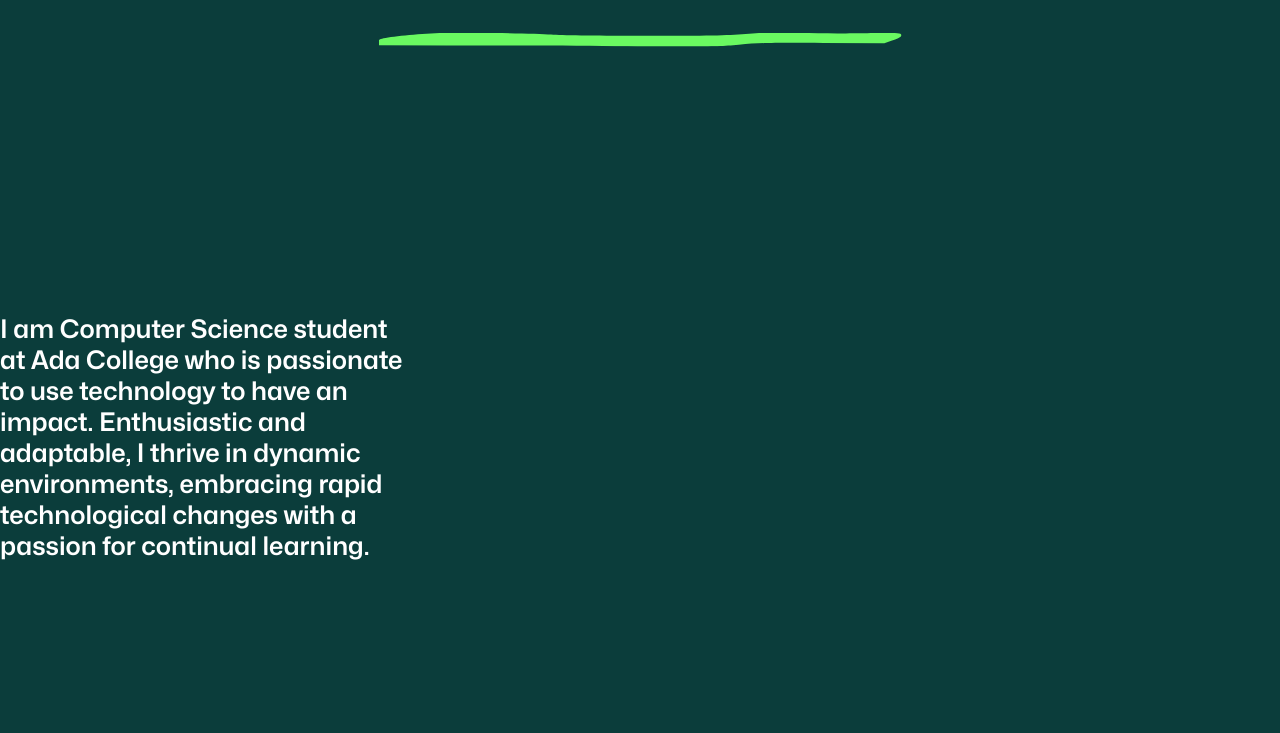
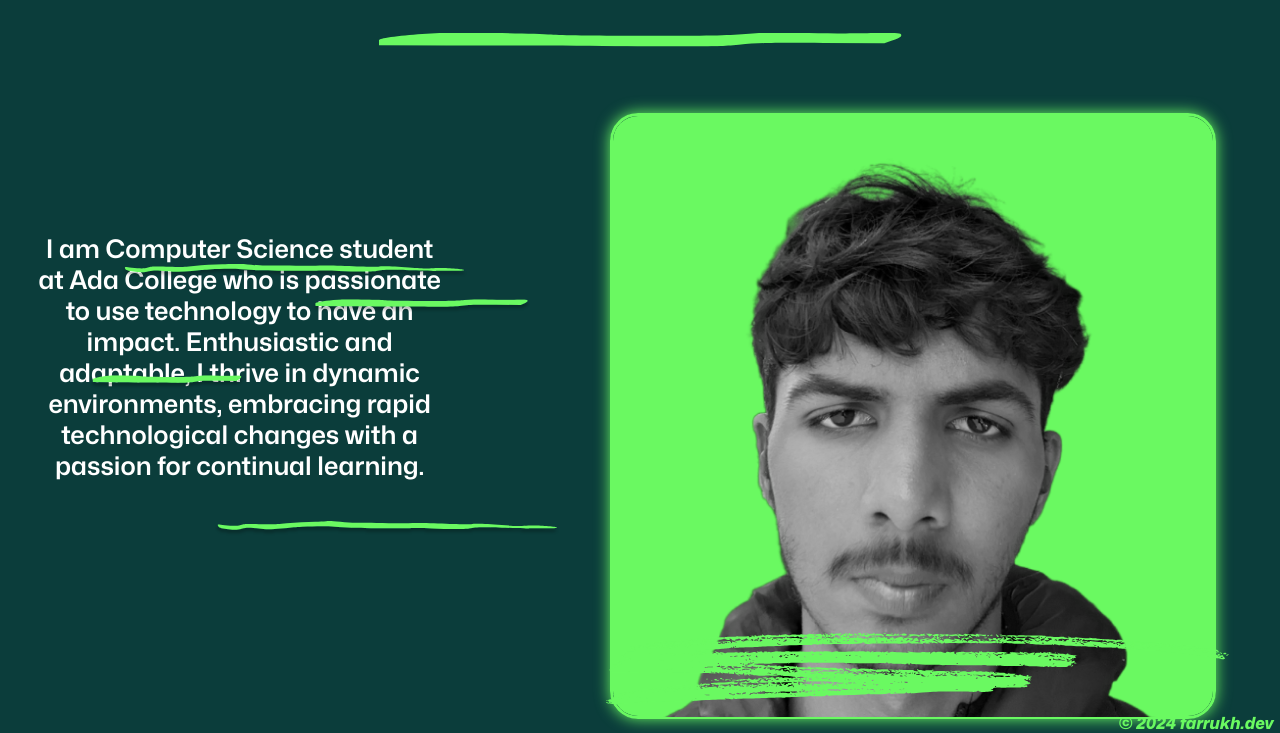
Before and after one commit to HeyFarrukh/farrukh.dev, a website: page public/index.html in a window 1280 px wide. Shown: the part 887-1620 px from the top of the page. Before the commit the page ends 1448 px from the top, so only its background shows below. Drawn offline with Linux system fonts and the light colour scheme.

Commit message:
About me page added for Desktop Version

```diff
--- a/public/index.css
+++ b/public/index.css
@@ -136,8 +136,40 @@ p1 {
     font-weight: 600;
     font-size: 2vw;
     position: absolute;
-    top: 150%;
+    top: 140%;
+    left: 3%;
+    text-align: center;
 }
+
+#line1_compsci {
+    position: absolute;
+    bottom: -46%;
+    left: 5%;
+    scale: 75%;
+}
+
+#line2_passionate {
+    position: absolute;
+    bottom: -50.3%;
+    left: 21.6%;
+    scale: 75%;
+}
+
+#line3_impact {
+    position: absolute;
+    bottom: -59.7%;
+    left: 5%;
+    scale: 75%;
+}
+
+#line4_cl {
+    position: absolute;
+    bottom: -78.3%;
+    left: 12.3%;
+    scale: 75%;
+}
+
+
 
 
 /*Line Breaks for About me text*/
@@ -160,7 +192,6 @@ p1 {
     content: "\a";
     white-space: pre;
 }
-
 #line6::before{
     content: "\a";
     white-space: pre;
@@ -183,6 +214,28 @@ p1 {
 }
 
 
+#bg_box {
+    position: absolute;
+    top: 125%;
+    right: 5%;
+    color: #6AF961;
+    border: #6AF961 0.225em solid;
+    border-radius: 28px;
+    box-shadow: inset 0 0 0.9em 0 #6AF961, 0 0 0.9em 0 #6AF961;
+}
+
+#profile_pic {
+    position: absolute;
+    top: 125.5%;
+    right: 5%;
+}
+
+#bg_box_effect {
+    position: absolute;
+    top: 190%;
+    right: 4%;
+
+}
 
 
 strong {
@@ -194,7 +247,7 @@ strong {
     font-weight: 900;
     line-height: normal;
     position: absolute;
-    bottom: 0%;
+    top: 200%;
     right: 0.5%;
 }
 
--- a/public/index.html
+++ b/public/index.html
@@ -78,12 +78,12 @@
       <img src="assets/Rectanglecontactme.svg">
    </div>
 
-   <a href="#about-me" class="smooth-scroll">
+   <a href="" class="smooth-scroll">
    <div class="menuText1">
       <img src="assets/HOMEhometxt.svg">
    </div>
    </a>
-   <a href="https://farrukh.dev">
+   <a href="#about-me" class="smooth-scroll">
    <div class="menuText2">
    <img src="assets/ABOUT MEtxt.svg">
    </div>
@@ -123,6 +123,17 @@
 <div class="aboutmetxt">
    <p1><span id="line1">I am Computer Science student</span><span id="line2">at Ada College who is passionate</span><span id="line3">to use technology to have an</span><span id="line4">impact. Enthusiastic and</span><span id="line5">adaptable, I thrive in dynamic</span><span id="line6">environments, embracing rapid</span><span id="line7">technological changes with a</span><span id="line8">passion for continual learning.</span></p1>
 </div>
-<p1></p1>
+<div class="aboutmelines">
+   <img id="line1_compsci" src="assets/line_computer_science.svg">
+   <img id="line2_passionate" src="assets/line_passionate.svg">
+   <img id="line3_impact" src="assets/line_impact.svg">
+   <img id="line4_cl" src="assets/line_continual_learning.svg">
+</div>
+
+<div class="imageCard">
+   <img id="bg_box" src="assets/img_bg_rectangle.svg">
+   <img id="profile_pic" src="assets/profile-pic.png">
+   <img id="bg_box_effect" src="assets/img_card_effect.svg">
+</div>
 </body>
 </html>
```
Also changed, not shown: public/assets/img_bg_rectangle.svg (added), public/assets/img_card_effect.svg (added), public/assets/line_computer_science.svg (added), public/assets/line_continual_learning.svg (added), public/assets/line_impact.svg (added), public/assets/line_passionate.svg (added), public/assets/profile-pic.png (added).
